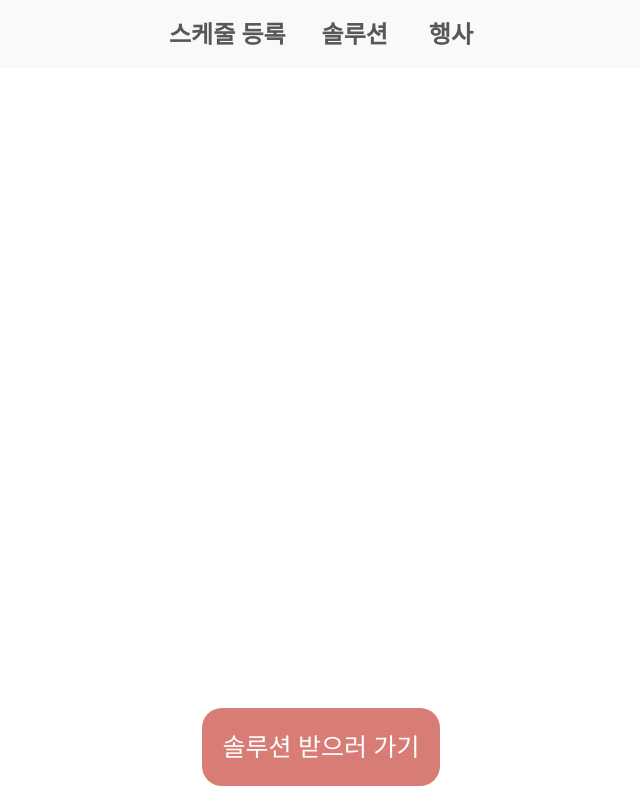
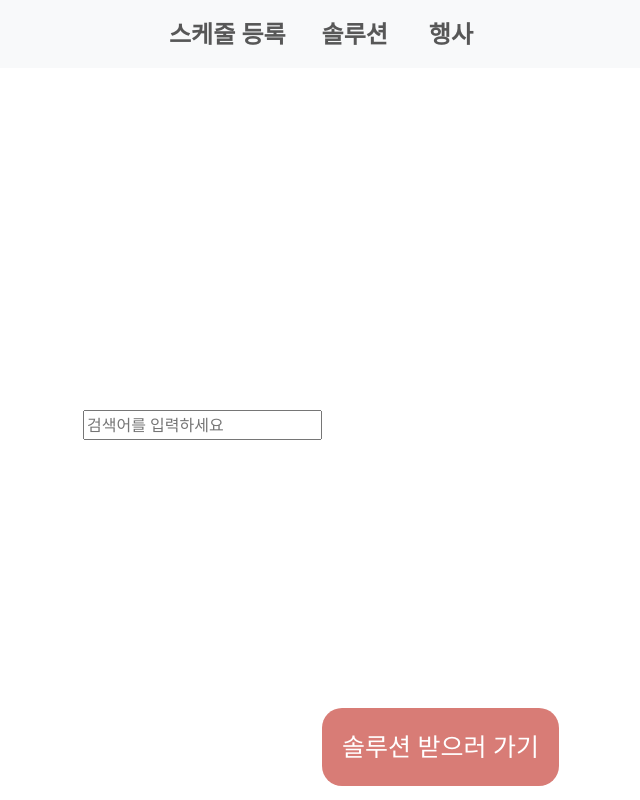
Before and after one commit to 2023-AHEUNGTHON/Team_1_FE, a React (Create React App) app: page /solution in a window 1280 px wide. Shown: the whole page, without its empty margins (319-959 px from the left). Built offline with nearby package versions, Linux system fonts and the light colour scheme.

Commit message:
solution

```diff
--- a/package.json
+++ b/package.json
@@ -7,11 +7,12 @@
     "@testing-library/react": "^13.4.0",
     "@testing-library/user-event": "^13.5.0",
     "bootstrap": "^5.3.2",
+    "eslint-plugin-react-router": "^0.0.1",
     "react": "^18.2.0",
     "react-bootstrap": "^2.9.1",
     "react-device-detect": "^2.2.3",
     "react-dom": "^18.2.0",
-    "react-router-dom": "^6.19.0",
+    "react-router-dom": "^6.20.0",
     "react-scripts": "5.0.1",
     "web-vitals": "^2.1.4"
   },
--- a/src/App.js
+++ b/src/App.js
@@ -4,6 +4,7 @@ import { BrowserRouter as Router, Route, Routes } from "react-router-dom";
 import Solution from "./components/solution";
 import Add_schedule from "./pages/add_schedule";
 import MainSchedule from "./pages/main_schedule";
+import Slu_click from "./components/slu-click";
 import "./App.css";
 
 function App() {
@@ -15,6 +16,7 @@ function App() {
                     <Route path="/solution" element={<Solution />} />
                     <Route path="/add" element={<Add_schedule />} />
                     <Route path="/main" element={<MainSchedule />} />
+                    <Route path="/slu_click" element={<Slu_click />} />
                 </Routes>
             </Router>
         </div>
--- a/src/components/nav.js
+++ b/src/components/nav.js
@@ -13,7 +13,7 @@ function Navigation() {
       <Navbar bg="light" data-bs-theme="light">
         <Container>
           <Nav className="me-auto">
-            <Link to="/schedule" className="nav-link" style={{ marginRight: '20px' }}>스케줄 등록</Link>
+            <Link to="/main" className="nav-link" style={{ marginRight: '20px' }}>스케줄 등록</Link>
             <Link to="/solution" className="nav-link" style={{ marginRight: '25px' }}>솔루션</Link>
             <Link to="/event" className="nav-link">행사</Link>
           </Nav>
--- a/src/components/slu-click.js
+++ b/src/components/slu-click.js
@@ -0,0 +1,21 @@
+import React from 'react';
+import {  BrowserView ,  MobileView ,  isBrowser ,  isMobile  } from 'react-device-detect' ;
+
+import 'bootstrap/dist/css/bootstrap.min.css';
+import './solution.css';
+import { Link } from 'react-router-dom';
+
+function Slu_click() {
+    const searchResult = '';
+
+  return (
+    <div className="slu_click">
+        <h3 className='schedule_slu'>일정 관리 솔루션</h3>
+        <div className='gpt_box'>
+            <h4>{searchResult}</h4>
+        </div>
+    </div>
+  );
+}
+
+export default Slu_click;
--- a/src/components/solution.css
+++ b/src/components/solution.css
@@ -6,3 +6,20 @@
     padding: 20px 20px;
     margin-top: 50%;
 }
+
+.slu_btn{
+    text-decoration-line: none;
+    color: white;
+}
+
+.schedule_slu{
+    margin-top: 5%;
+    margin-right: 50%;
+}
+
+.gpt_box{
+    background-color: lightgray;
+    margin-top: 5%;
+    margin-left: 10%;
+    margin-right: 10%;
+}
--- a/src/components/solution.js
+++ b/src/components/solution.js
@@ -1,16 +1,53 @@
-import React from 'react';
-import {  BrowserView ,  MobileView ,  isBrowser ,  isMobile  } from 'react-device-detect' ;
+import React, { useState } from 'react';
+import { Link, useNavigate} from 'react-router-dom';
 
+import Button from 'react-bootstrap/Button';
 import 'bootstrap/dist/css/bootstrap.min.css';
-import Button from 'react-bootstrap/Button';
 import './solution.css';
 
-function solution() {
+function Solution() {
+  const [searchQuery, setSearchQuery] = useState('');
+  const [searchResult, setSearchResult] = useState('');
+  const navigate = useNavigate();
+
+  const handleSearch = async () => {
+    try {
+      // 서버에 POST 요청 보내기
+      const response = await fetch('http://localhost:5000/gpt/search', {
+        method: 'POST',
+        headers: {
+          'Content-Type': 'application/json', // 요청 헤더에 JSON 형식의 데이터를 전달함을 나타냄
+        },
+        body: JSON.stringify({ searchQuery }), // 검색어를 JSON 형식으로 변환하여 요청 본문에 추가
+      });
+
+      // 서버로부터 받은 응답을 JSON 형식으로 파싱
+      const result = await response.json();
+
+      // GPT 결과를 상태에 저장
+      setSearchResult(result);
+
+      // 검색 결과를 보여줄 페이지로 이동
+      navigate('/slu_click');
+    } catch (error) {
+       // 오류가 발생하면 콘솔에 오류 메시지 출력
+      console.error('Error during search:', error);
+    }
+  };
+
   return (
     <div className="solution">
-      <Button variant="danger" className='button-slu'>솔루션 받으러 가기</Button>{' '}
+      <input
+        type="text"
+        value={searchQuery}
+        onChange={(e) => setSearchQuery(e.target.value)}
+        placeholder="검색어를 입력하세요"
+      />
+      <Button variant="danger" className='button-slu' onClick={handleSearch}>
+        <Link to="/slu_click" className='slu_btn'>솔루션 받으러 가기</Link>
+      </Button>{' '}
     </div>
   );
 }
 
-export default solution;
+export default Solution;
```
Also changed, not shown: 1 other file (tests, documents, lock files or other folders).
